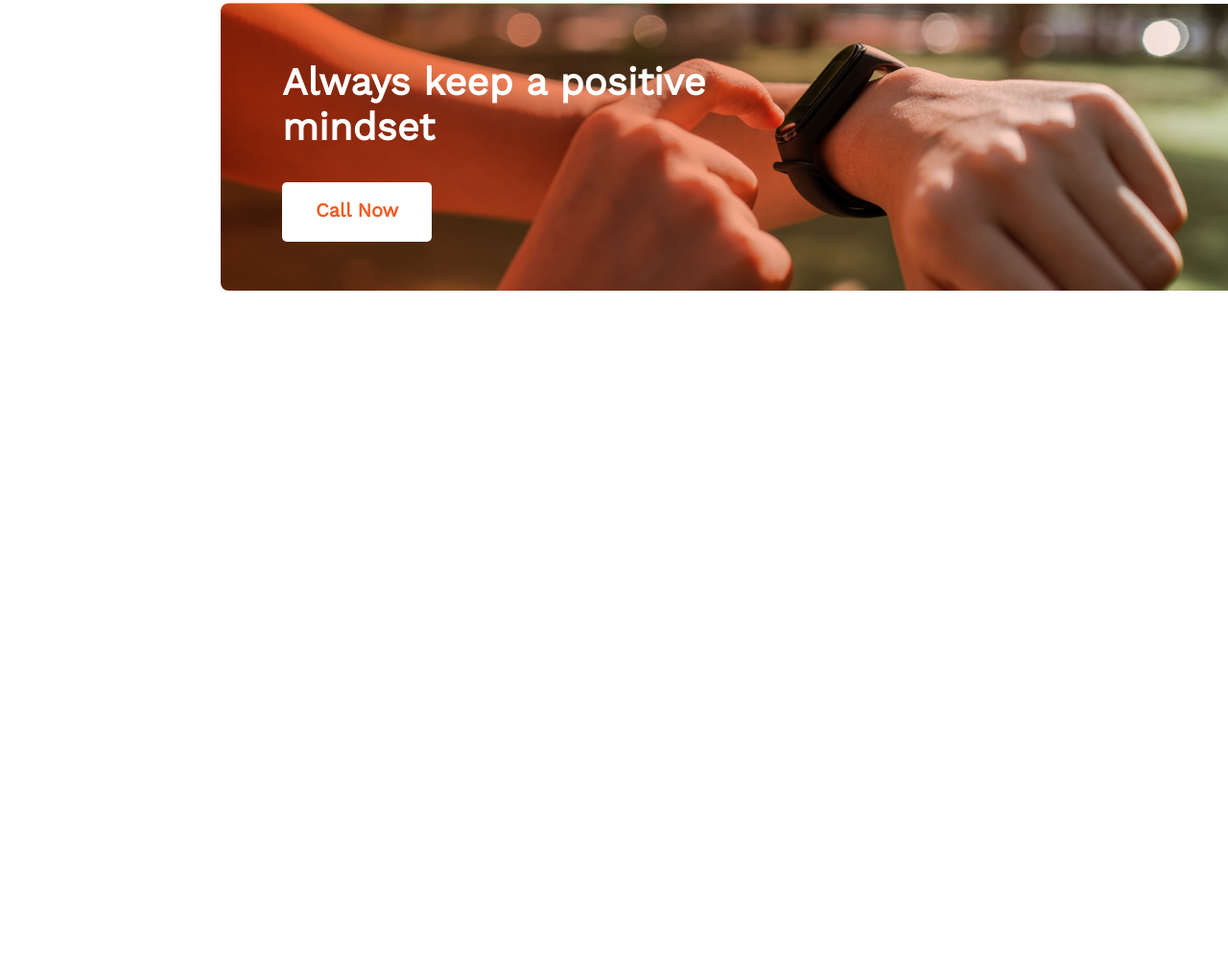
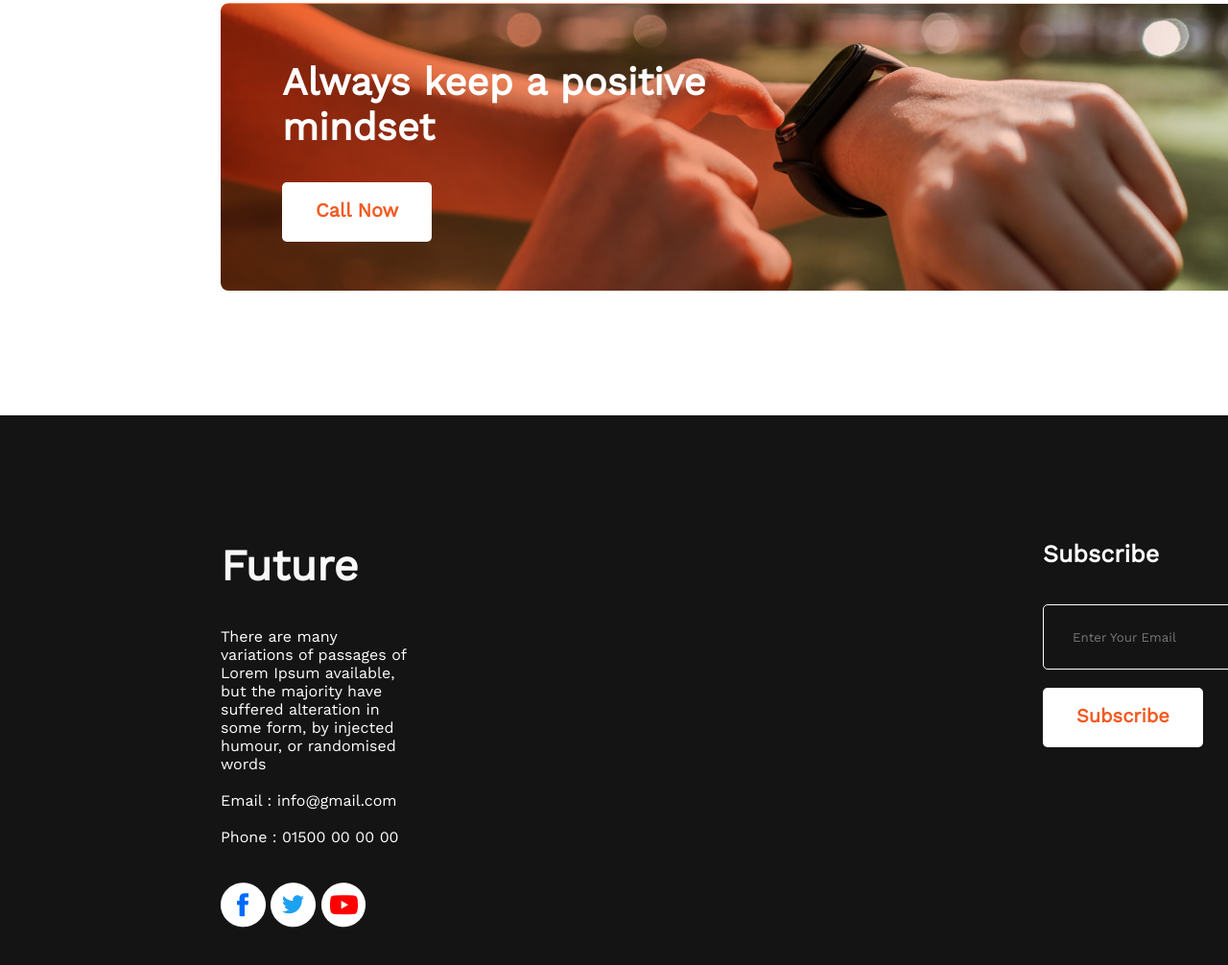
Before and after one commit to refathosen/assignment, a plain HTML site: page index.html in a window 1280 px wide. Shown: the part 2570-3576 px from the top of the page at 96% size. Before the commit the page ends 3003 px from the top, so only its background shows below. Drawn offline with nearby package versions, Linux system fonts and the light colour scheme.

Commit message:
finishing added

```diff
--- a/index.html
+++ b/index.html
@@ -71,8 +71,40 @@
       <button class="btn-contact">Call Now</button>
     </section>
   </main>
-  <footer>
+  <footer class="foot-section">
 
+<div class="future-section">
+    <h2 class="future-title">Future</h2>
+    <br>
+    <br>
+    <p class="future-description">There are many variations of passages of Lorem Ipsum available, but the majority have suffered alteration in some form, by injected humour, or randomised words
+      <br>
+      <br>
+      Email : info@gmail.com
+      <br>
+      <br>
+      Phone : 01500 00 00 00
+    </p>
+    <br>
+    <br>
+    <a href="">
+      <img src="images/icons/fb.png" alt="">
+    </a>
+    <a href="">
+      <img src="images/icons/twitter.png" alt="">
+    </a>
+    <a href="">
+      <img src="images/icons/youtube.png" alt="">
+    </a>
+</div>
+<div class="subscribe-section">
+    <h3 class="subscribe-title">Subscribe</h3>
+    <br>
+    <br>
+    <p class="subscribe-email"><input type="email" placeholder="Enter Your Email"></p>
+    <br>
+    <button class="btn-subscribe">Subscribe</button>
+</div>
   </footer>
 </body>
 </html>
--- a/styles/assignment.css
+++ b/styles/assignment.css
@@ -138,3 +138,65 @@
     border-radius: 5px;
 
 }
+/* footer section */
+.foot-section{
+    display: flex;
+    gap: 331px;
+    background: #151414;
+    width: 1600px;
+    height: 577px;
+}
+.future-section{
+    margin: 130px 331px 130px 230px;
+}
+.future-title{
+    color: #F8F8F8;
+    font-weight: 700;
+    font-size: 45px;
+}
+.future-description{
+    color: #FFFFFF;
+    font-weight: 400;
+    font-size: 16px;
+}
+/* subscribe-section */
+.subscribe-section{
+    margin: 130px 229px 243px 0px;
+}
+.subscribe-title{
+    color: #FFFFFF;
+    font-weight: 600;
+    font-size: 25px;
+}
+.subscribe-email{
+    font-weight: 400;
+    font-size: 18px;
+    border: 0;
+
+}
+input{
+    height: 64px;
+    width: 250px;
+    color: #F3F3F3;
+    border-radius: 5px;
+    border: 1px solid white;
+    background-color: #151414;
+    padding-left: 30px;
+
+}
+.btn-subscribe{
+    background: white;
+    color:
+    #F15B22;
+    font-weight: 600;
+    font-size: 20px;
+    border:0px;
+    padding: 0px 35px 4px 35px;
+    height: 62px;
+    border-radius: 5px;
+
+}
+.future-section a{
+    text-decoration: none;
+}
+/* Done */
```
